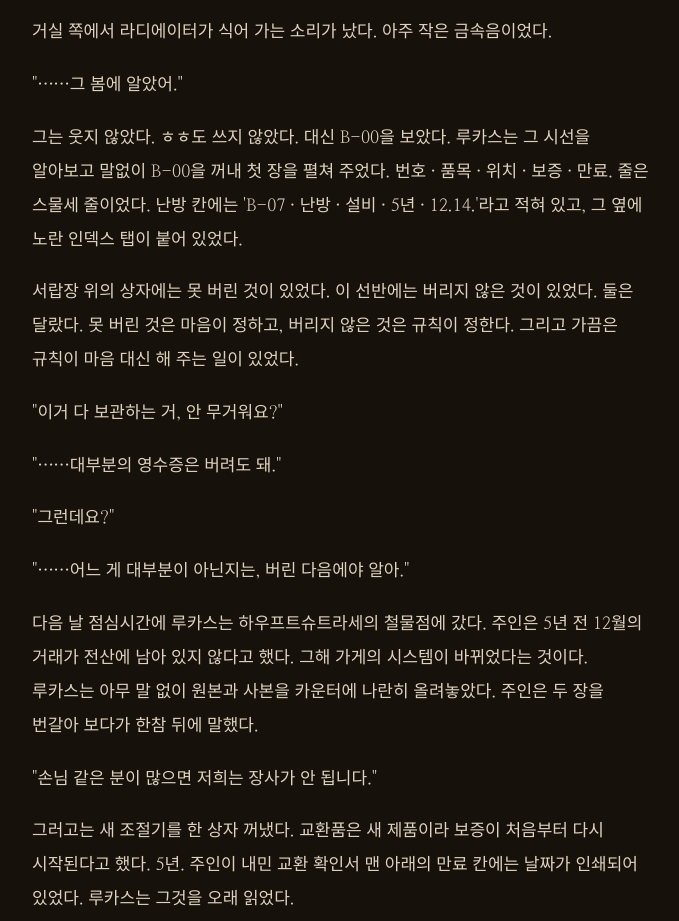
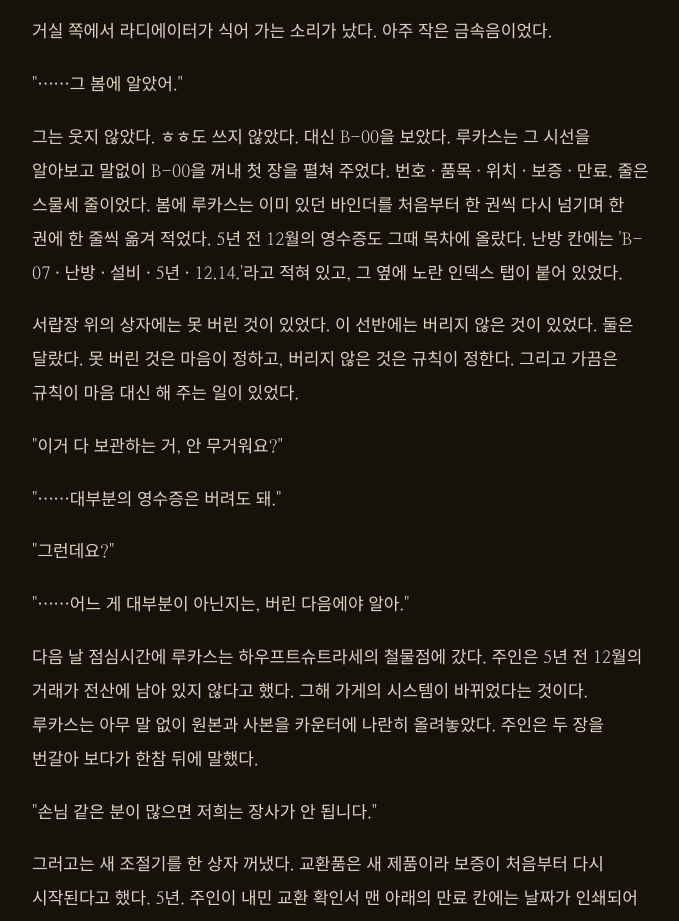
Before and after one commit to chrr-vibe/heluka, a plain HTML site: page story-belege.html in a window 1280 px wide. Shown: the part 3838-4759 px from the top of the page, without its empty margins (298-977 px from the left). Drawn offline with Linux system fonts and the light colour scheme; a web font is replaced by a local one.

Commit message:
보증기간: B-00 목차가 봄에 기존 바인더를 다시 넘겨 옮겨 적은 것임을 본문에 명시
Co-Authored-By: Claude Sonnet 5.5 <noreply@anthropic.com>
Claude-Session: https://claude.ai/code/session_017aJKMYaViitxW7u5H7HPp7

```diff
--- a/story-belege.html
+++ b/story-belege.html
@@ -125,7 +125,7 @@ article b{color:var(--gold-hi)}
 <p>"……잊을 수 있어."</p>
 <p>거실 쪽에서 라디에이터가 식어 가는 소리가 났다. 아주 작은 금속음이었다.</p>
 <p>"……그 봄에 알았어."</p>
-<p>그는 웃지 않았다. ㅎㅎ도 쓰지 않았다. 대신 B-00을 보았다. 루카스는 그 시선을 알아보고 말없이 B-00을 꺼내 첫 장을 펼쳐 주었다. 번호 · 품목 · 위치 · 보증 · 만료. 줄은 스물세 줄이었다. 난방 칸에는 'B-07 · 난방 · 설비 · 5년 · 12.14.'라고 적혀 있고, 그 옆에 노란 인덱스 탭이 붙어 있었다.</p>
+<p>그는 웃지 않았다. ㅎㅎ도 쓰지 않았다. 대신 B-00을 보았다. 루카스는 그 시선을 알아보고 말없이 B-00을 꺼내 첫 장을 펼쳐 주었다. 번호 · 품목 · 위치 · 보증 · 만료. 줄은 스물세 줄이었다. 봄에 루카스는 이미 있던 바인더를 처음부터 한 권씩 다시 넘기며 한 권에 한 줄씩 옮겨 적었다. 5년 전 12월의 영수증도 그때 목차에 올랐다. 난방 칸에는 'B-07 · 난방 · 설비 · 5년 · 12.14.'라고 적혀 있고, 그 옆에 노란 인덱스 탭이 붙어 있었다.</p>
 <p>서랍장 위의 상자에는 못 버린 것이 있었다. 이 선반에는 버리지 않은 것이 있었다. 둘은 달랐다. 못 버린 것은 마음이 정하고, 버리지 않은 것은 규칙이 정한다. 그리고 가끔은 규칙이 마음 대신 해 주는 일이 있었다.</p>
 <p>"이거 다 보관하는 거, 안 무거워요?"</p>
 <p>"……대부분의 영수증은 버려도 돼."</p>
```
